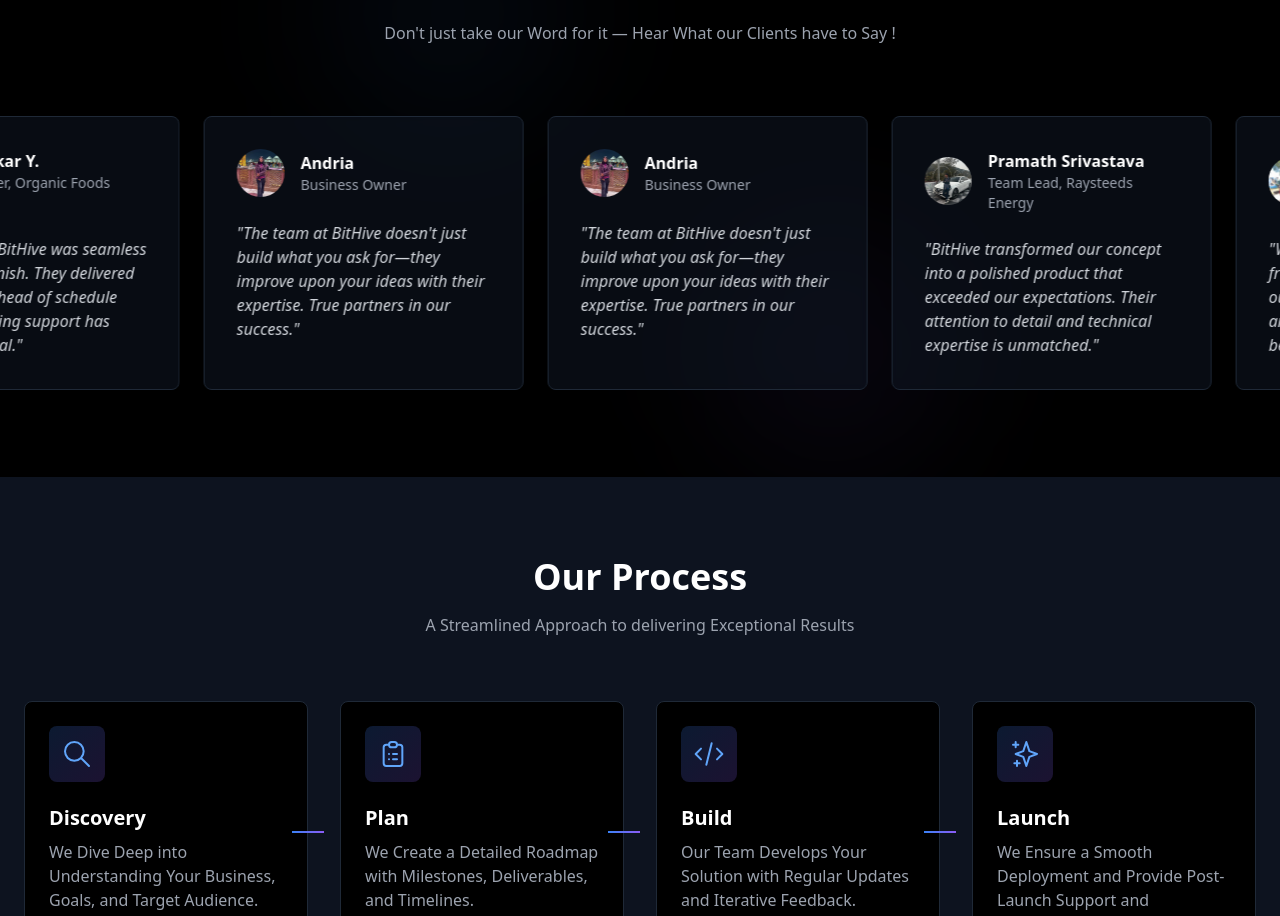
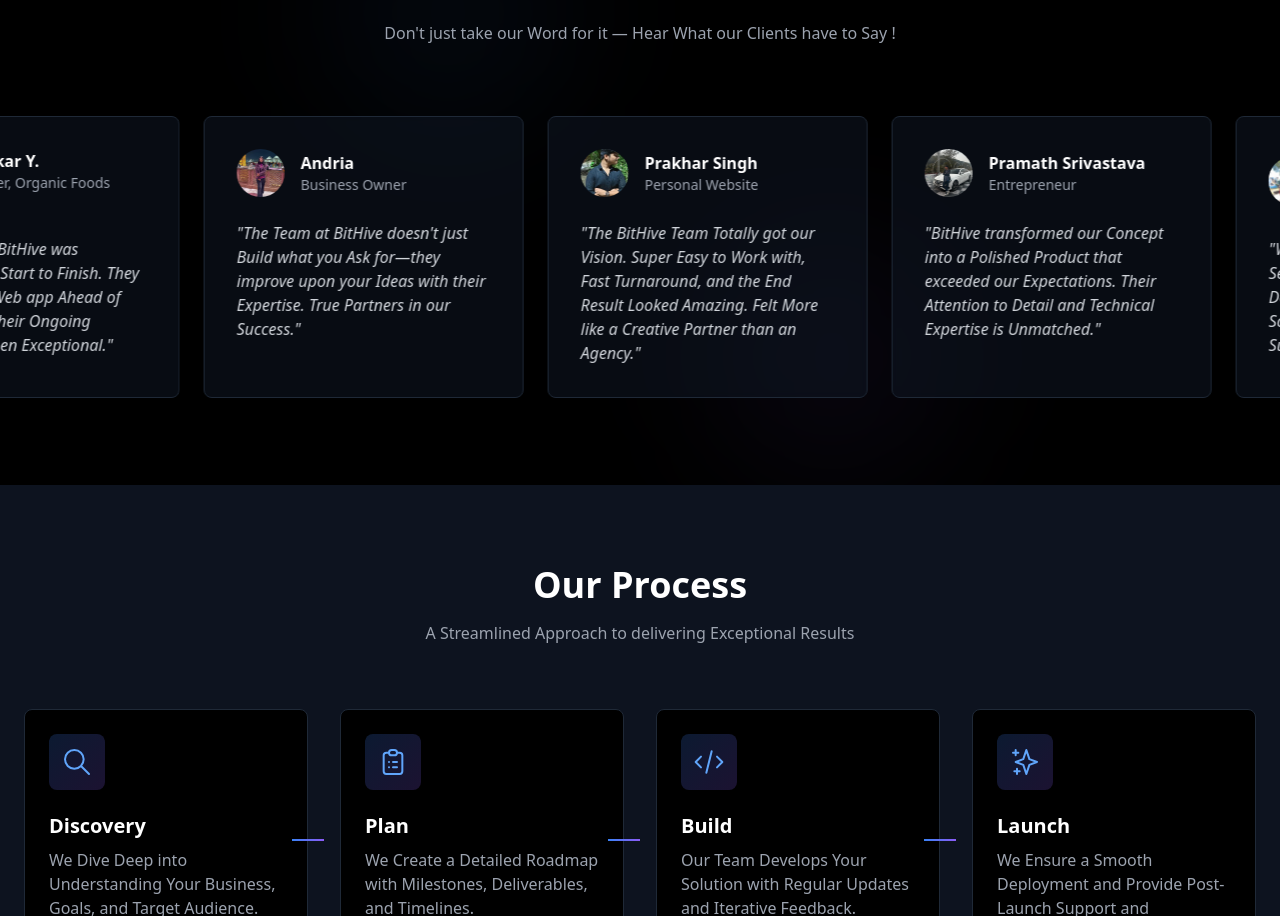
Before and after one commit to BitHiveTechnologies/BitHive-Website, a Next.js app: page / in a window 1280 px wide. Shown: the part 3227-4143 px from the top of the page. Built offline with nearby package versions, Linux system fonts and the light colour scheme.

Commit message:
Added Client testimonials

```diff
--- a/app/page.tsx
+++ b/app/page.tsx
@@ -278,27 +278,27 @@
     const testimonials = [
         {
             name: 'Pramath Srivastava ',
-            role: 'Team Lead, Raysteeds Energy',
-            quote: 'BitHive transformed our concept into a polished product that exceeded our expectations. Their attention to detail and technical expertise is unmatched.',
+            role: 'Entrepreneur',
+            quote: 'BitHive transformed our Concept into a Polished Product that exceeded our Expectations. Their Attention to Detail and Technical Expertise is Unmatched.',
             image: 'images/Pramath.jpg',
         },
         {
             name: 'Diwakar Y.',
             role: 'Founder, Organic Foods House',
-            quote: 'Working with BitHive was seamless from start to finish. They delivered our Web app ahead of schedule and their ongoing support has been exceptional.',
+            quote: 'Working with BitHive was Seamless from Start to Finish. They Delivered our Web app Ahead of Schedule and their Ongoing Support has been Exceptional.',
             image: 'images/DiwakarClient1.jpeg',
         },
         {
             name: 'Andria',
             role: 'Business Owner',
-            quote: "The team at BitHive doesn't just build what you ask for—they improve upon your ideas with their expertise. True partners in our success.",
+            quote: "The Team at BitHive doesn't just Build what you Ask for—they improve upon your Ideas with their Expertise. True Partners in our Success.",
             image: 'images/Andria.jpg',
         },
         {
-            name: 'Andria',
-            role: 'Business Owner',
-            quote: "The team at BitHive doesn't just build what you ask for—they improve upon your ideas with their expertise. True partners in our success.",
-            image: 'images/Andria.jpg',
+            name: 'Prakhar Singh',
+            role: 'Personal Website',
+            quote: 'The BitHive Team Totally got our Vision. Super Easy to Work with, Fast Turnaround, and the End Result Looked Amazing. Felt More like a Creative Partner than an Agency.',
+            image: 'images/Prakhar.png',
         },
     ];
 
```
Also changed, not shown: public/images/Prakhar.png (added).
